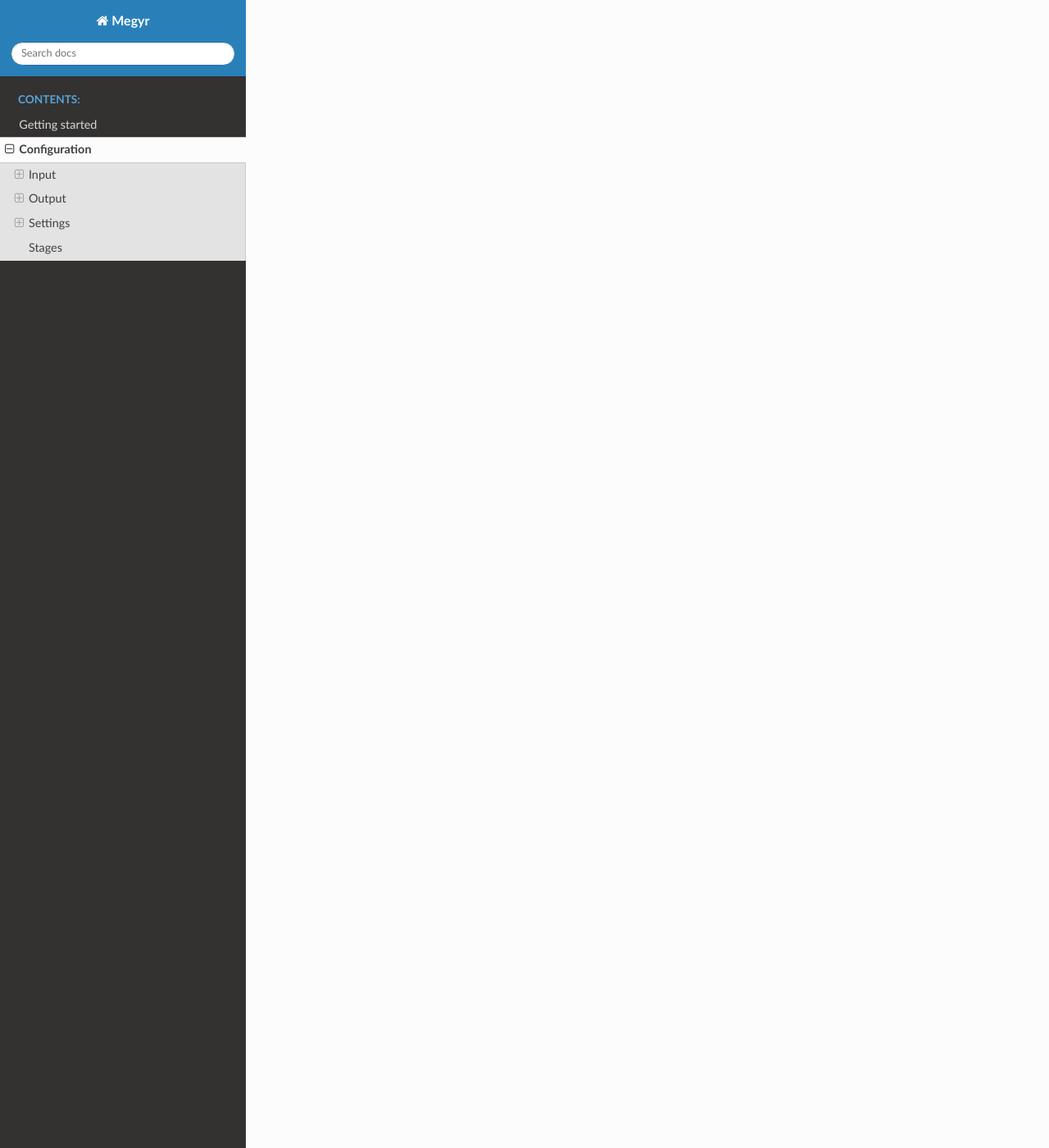
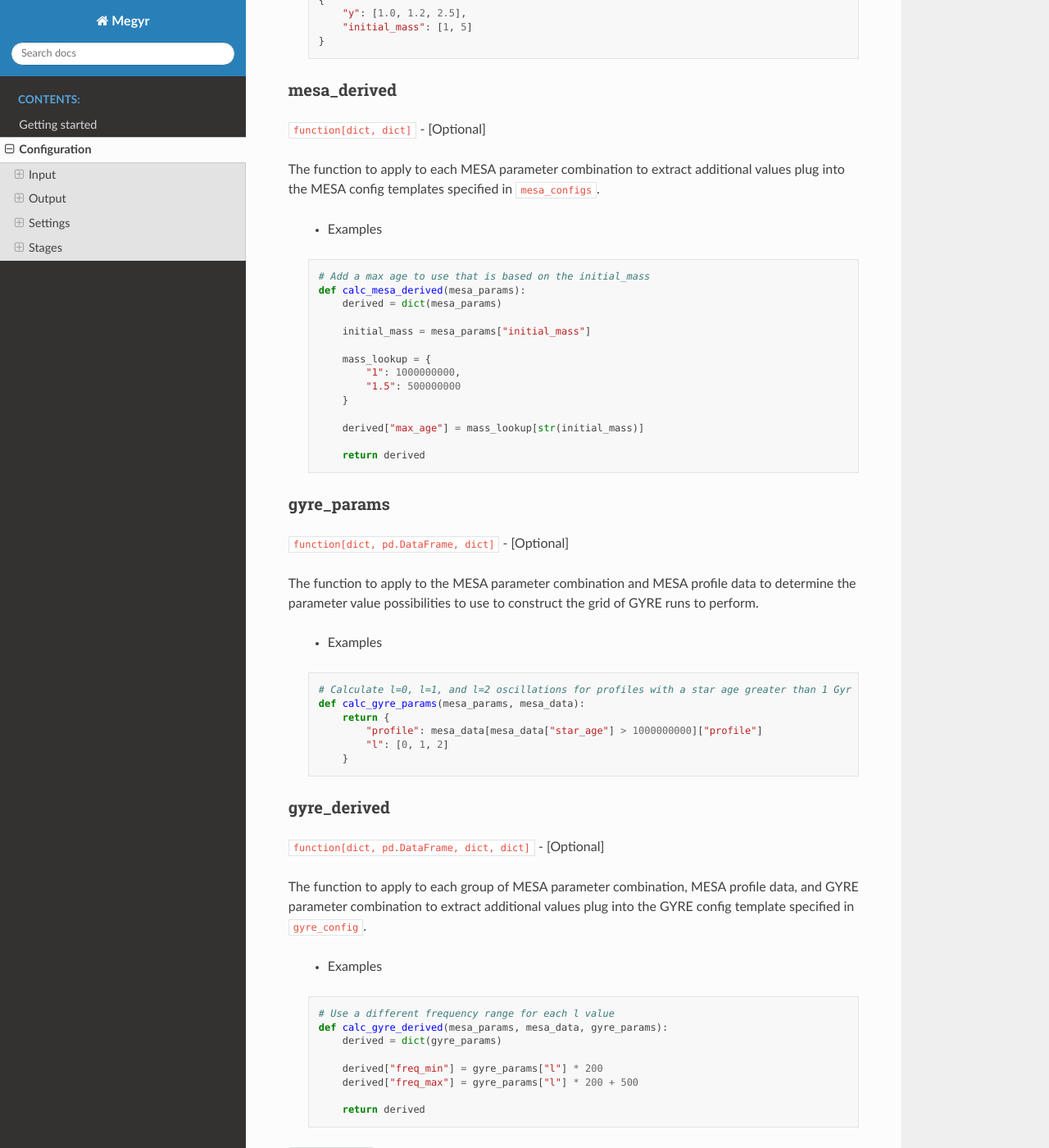
Before and after one commit to ExcaliburZero/megyr, a Sphinx documentation site: the page built from docs/source/configuration.rst, in a window 1280 px wide and 1400 px high, scrolled down 3192 px. Shown: the whole window at 82% size. Built offline with Sphinx 7.4.7 and the Read the Docs theme 2.0.0, drawn with Linux system fonts in a browser that asks for light colours; some of the changed text lies outside the part shown.

Commit message:
Document more config values

```diff
--- a/docs/source/configuration.rst
+++ b/docs/source/configuration.rst
@@ -98,5 +98,96 @@ The number of Open MP threads to have MESA use.
 
     * ``4``
 
+gyre_mp_threads
+^^^^^^^^^^^^^^^
+``int`` - [Optional]
+
+The number of Open MP threads to have GYRE use.
+
+  * Default
+
+    * ``$OMP_NUM_THREADS``
+
+  * Examples
+
+    * ``4``
+
 Stages
 ------
+
+mesa_params
+^^^^^^^^^^^
+``dict``
+
+The parameter value possibilities to use to construct the grid of MESA models to run.
+
+  * Examples
+
+  .. code:: python
+
+    # Use 6 models with varying y values and inital masses
+    {
+        "y": [1.0, 1.2, 2.5],
+        "initial_mass": [1, 5]
+    }
+
+mesa_derived
+^^^^^^^^^^^^
+``function[dict, dict]`` - [Optional]
+
+The function to apply to each MESA parameter combination to extract additional values plug into the MESA config templates specified in ``mesa_configs``.
+
+  * Examples
+
+  .. code:: python
+
+    # Add a max age to use that is based on the initial_mass
+    def calc_mesa_derived(mesa_params):
+        derived = dict(mesa_params)
+
+        initial_mass = mesa_params["initial_mass"]
+
+        mass_lookup = {
+            "1": 1000000000,
+            "1.5": 500000000
+        }
+
+        derived["max_age"] = mass_lookup[str(initial_mass)]
+
+        return derived
+
+gyre_params
+^^^^^^^^^^^
+``function[dict, pd.DataFrame, dict]`` - [Optional]
+
+The function to apply to the MESA parameter combination and MESA profile data to determine the parameter value possibilities to use to construct the grid of GYRE runs to perform.
+
+  * Examples
+
+  .. code:: python
+
+    # Calculate l=0, l=1, and l=2 oscillations for profiles with a star age greater than 1 Gyr
+    def calc_gyre_params(mesa_params, mesa_data):
+        return {
+            "profile": mesa_data[mesa_data["star_age"] > 1000000000]["profile"]
+            "l": [0, 1, 2]
+        }
+
+gyre_derived
+^^^^^^^^^^^^
+``function[dict, pd.DataFrame, dict, dict]`` - [Optional]
+
+The function to apply to each group of MESA parameter combination, MESA profile data, and GYRE parameter combination to extract additional values plug into the GYRE config template specified in ``gyre_config``.
+
+  * Examples
+
+  .. code:: python
+
+    # Use a different frequency range for each l value
+    def calc_gyre_derived(mesa_params, mesa_data, gyre_params):
+        derived = dict(gyre_params)
+
+        derived["freq_min"] = gyre_params["l"] * 200
+        derived["freq_max"] = gyre_params["l"] * 200 + 500
+
+        return derived
```
